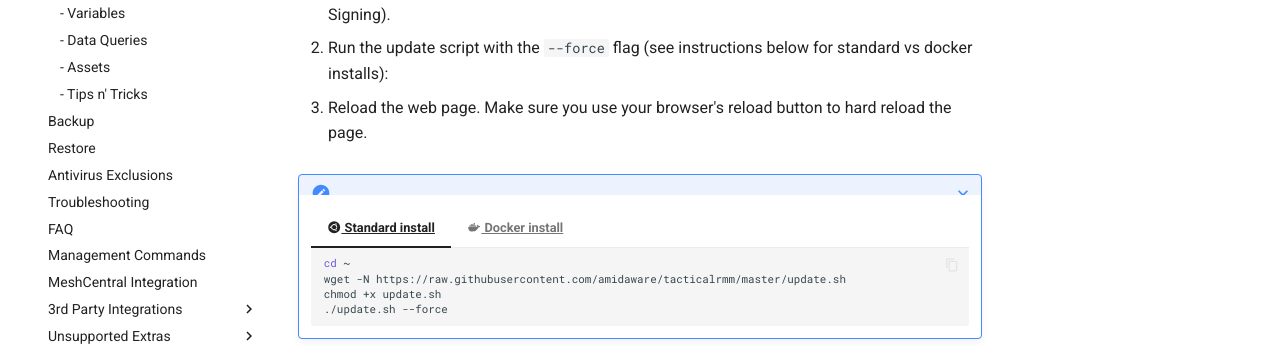
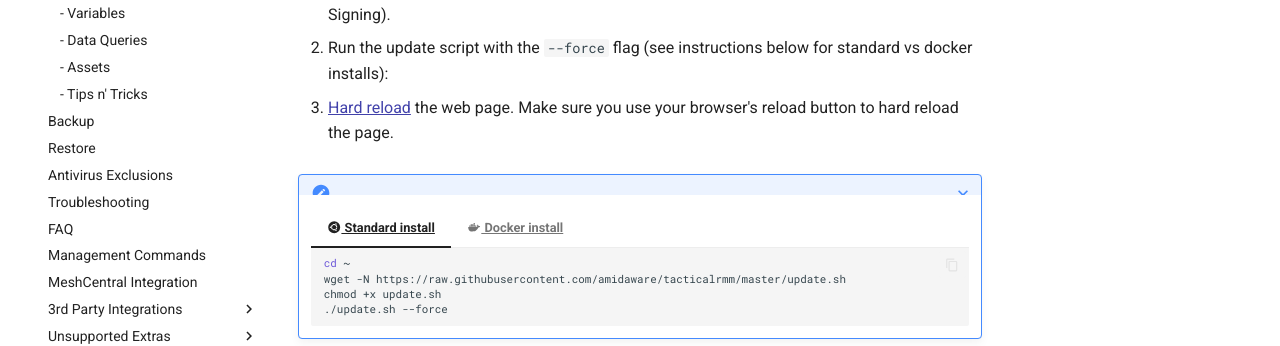
Before and after one commit to amidaware/trmm-docs, an MkDocs documentation site: the page built from docs/ee/reporting/functions/faq.md, in a window 1280 px wide and 1372 px high. Shown: the part 529-875 px from the top of the window. Built offline with MkDocs 1.6.1 and Material for MkDocs 9.7.7, drawn with Linux system fonts in a browser that asks for light colours; comment, search, counter and statistics services are not loaded.

Commit message:
add link to hard reload

```diff
--- a/docs/ee/reporting/functions/faq.md
+++ b/docs/ee/reporting/functions/faq.md
@@ -12,7 +12,7 @@ For all others, Reporting will be included for all [Tier 2](../../../sponsor.md#
 
 2. Run the update script with the `--force` flag (see instructions below for standard vs docker installs):
 
-3. Reload the web page. Make sure you use your browser's reload button to hard reload the page.
+3. [Hard reload](https://help.codehs.com/en/articles/4951972-how-to-clear-your-browser-cache-and-hard-refresh) the web page. Make sure you use your browser's reload button to hard reload the page.
 
 ???+ note ""
 
```
